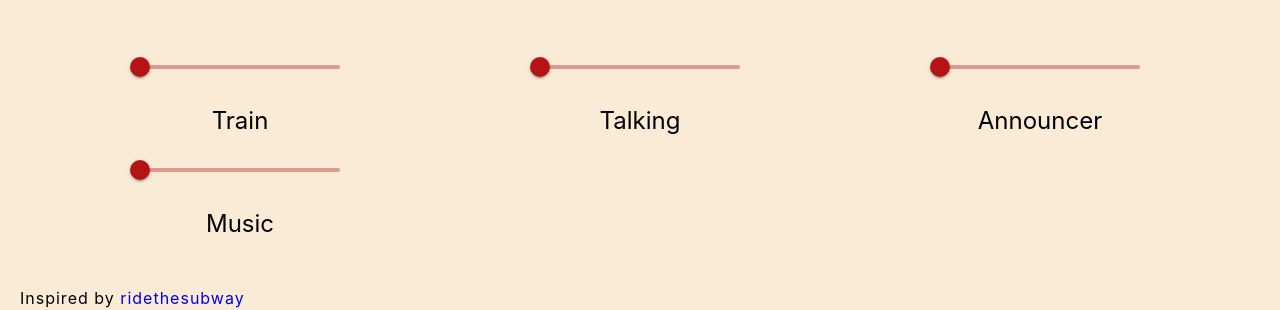
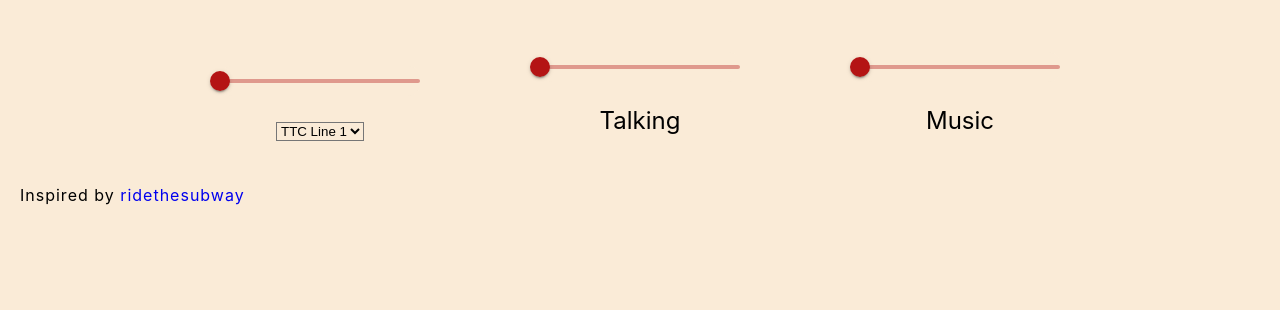
Before and after one commit to lucasichen/ridehome, a React (Create React App) app: page / in a window 1280 px wide. Shown: the part 420-730 px from the top of the page. Built offline with nearby package versions, Linux system fonts and the light colour scheme.

Commit message:
Change testing code

```diff
--- a/src/components/Home/Home.js
+++ b/src/components/Home/Home.js
@@ -1,37 +1,52 @@
-import React from 'react'
 import './Home.scss'
 
+import { React, useState } from 'react'
 import MySlider from '../MySlider/MySlider'
 
 import { images, sounds } from '../../constants'
 import { BsFillVolumeUpFill, BsFillVolumeMuteFill } from 'react-icons/bs'
 
 const Home = () => {
+
+    const getInitialState = () => {
+        const value = 'sounds.talking';
+        return value;
+    }
+
+    const options = [
+        {sound: "TTC Line 1", value: sounds.talking},
+        {sound: "TTC Line 2", value: sounds.music}
+    ]
+
+    const [value, setValue] = useState(getInitialState)
+    const handleChange = (event) => {
+        setValue(event.target.value);
+    }
+
     return (
-        // Home page
         <div className='Home'>
-
-            {/* Header */}
             <div className='header'>
-
-                {/* Title */}
                 <div className='title'>
                     <h1>Ride Home</h1>
                 </div>
-                {/* Sound icon */}
                 <BsFillVolumeUpFill id='sound-icon'/>
             </div>
-            {/* Image of train */}
             <img id='home-img' src={images.train_night} alt='home-img' />
-
-            {/* Sliders */}
             <div className='volume-controllers'>
                 <div>
-                    <MySlider
-                        title="Train"
-                        sound={sounds.subway}
-                        id="subwaySound"
-                    />
+                <MySlider
+                    title=""
+                    sound={value}
+                    id="subwaySound"
+                />
+                    <div>
+                        <select value = {value} onChange={handleChange}>
+                           {options.map((option) => (
+                               <option value = {option.value}>{option.sound}</option>
+                           ))}
+                        </select>
+                    </div>
+
                 </div>
                 <div>
                     <MySlider
@@ -40,13 +55,13 @@ const Home = () => {
                         id="talkingSound"
                     />
                 </div>
-                <div>
+                {/* <div>
                     <MySlider
                         title="Announcer"
                         sound={sounds.announcer}
                         id="annoucerSound"
                     />
-                </div>
+                </div> */}
                 <div>
                     <MySlider
                         title="Music"
@@ -59,4 +74,5 @@ const Home = () => {
     )
 }
 
+
 export default Home
--- a/src/components/MySlider/MySlider.scss
+++ b/src/components/MySlider/MySlider.scss
@@ -3,15 +3,22 @@
 }
 
 .volume-controllers {
-    display: grid;
-    grid-template-columns: repeat(auto-fill, 400px);
+    display: flex;
+    flex-direction: row;
     align-items: center;
     justify-content: center;
 
+    div {
+        margin: 0 30px;
+    }
 
+    @media screen and (max-width: 768px) {
+        flex-direction: column;
+        align-items: center;
+        justify-content: center;
+    }
     .slider {
         color:#B41414;
         width: 200px;
     }
-
 }
--- a/src/constants/sounds.js
+++ b/src/constants/sounds.js
@@ -4,10 +4,11 @@ import subway from '../assets/subway.m4a';
 import announcer from '../assets/announcer.mp3';
 import talking from '../assets/talking.mp3';
 import music from '../assets/music.mp3';
+// import test from 'https://ridehome.s3.amazonaws.com/sounds/talking.mp3';
 
 export default {
     subway,
     announcer,
     talking,
-    music
+    music,
 };
```
